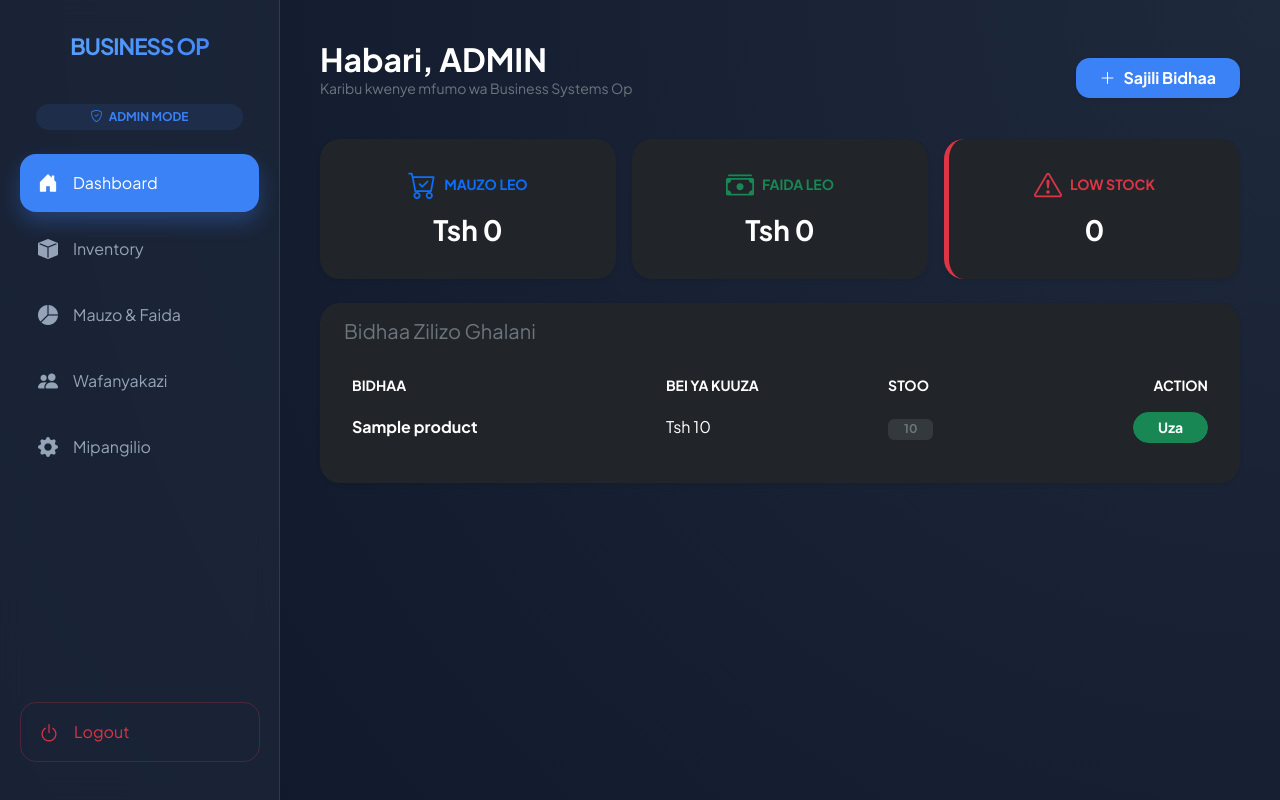
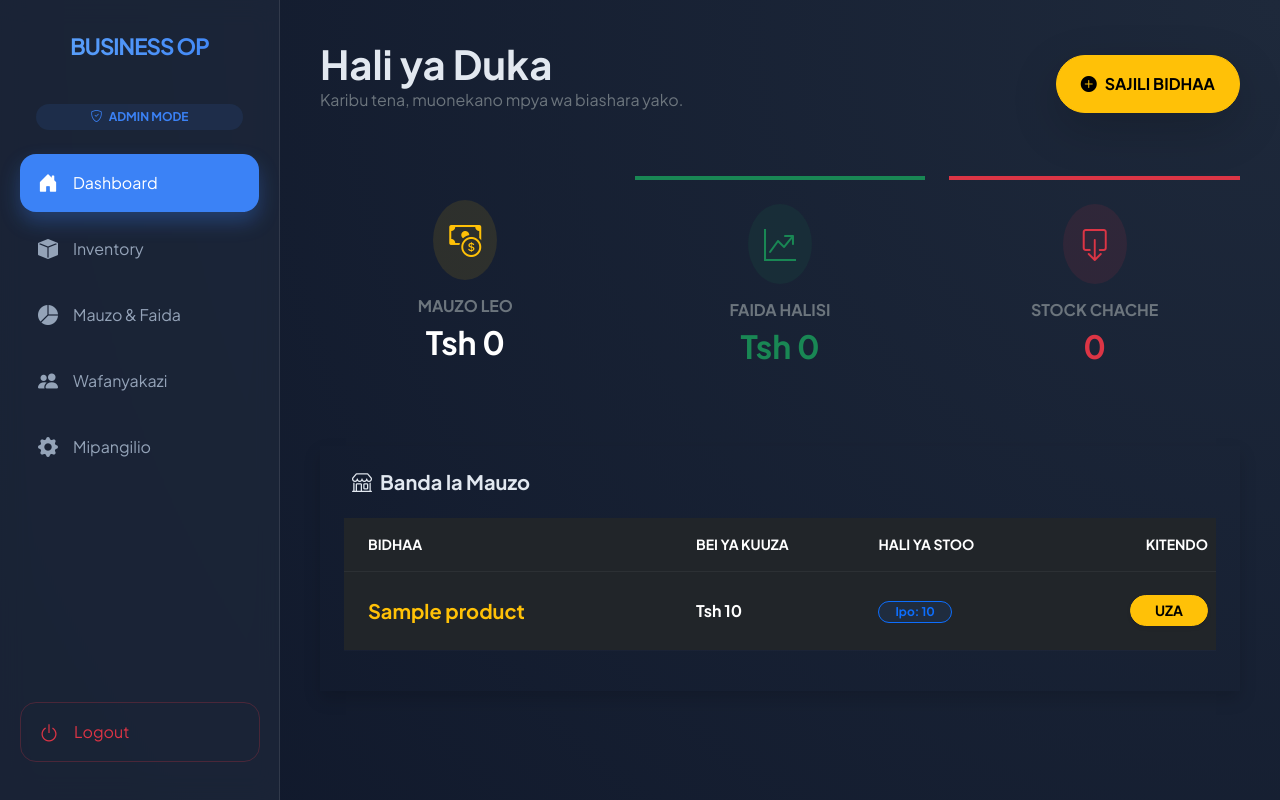
Before and after one commit to benmass1/Business_Systems_Op, a Flask app: page / in a window 1280 px wide. Run offline with Flask 3, Linux system fonts and the light colour scheme; the visitor is signed in with stand-in values (Sample User, id 1); data comes from the database, SQL or seed files in the repository; tables that the repository leaves empty hold one stand-in row (values such as "Sample post").

Commit message:
Update index.html

```diff
--- a/templates/index.html
+++ b/templates/index.html
@@ -1,78 +1,78 @@
 {% extends "layout.html" %}
 {% block content %}
-<div class="d-flex justify-content-between align-items-center mb-4 text-white">
+
+<div class="d-flex justify-content-between align-items-center mb-5">
     <div>
-        <h2 class="fw-bold mb-0">Habari, {{ session.get('role').upper() }}</h2>
-        <p class="text-secondary small">Karibu kwenye mfumo wa Business Systems Op</p>
+        <h1 class="fw-bold mb-0">Hali ya Duka</h1>
+        <p class="text-secondary">Karibu tena, muonekano mpya wa biashara yako.</p>
     </div>
     {% if session.get('role') == 'admin' %}
-    <button class="btn btn-primary px-4 py-2 shadow-sm fw-bold" data-bs-toggle="modal" data-bs-target="#modalBidhaa">
-        <i class="bi bi-plus-lg me-2"></i>Sajili Bidhaa
+    <button class="btn btn-warning px-4 py-3 rounded-pill fw-bold shadow-lg" data-bs-toggle="modal" data-bs-target="#modalBidhaa">
+        <i class="bi bi-plus-circle-fill me-2"></i>SAJILI BIDHAA
     </button>
     {% endif %}
 </div>
 
-<div class="row g-3 mb-4 text-center">
-    <div class="col-{% if session.get('role') == 'admin' %}6 col-md-4{% else %}12{% endif %}">
-        <div class="card bg-dark text-white p-4 border-0 shadow-sm" style="border-radius: 20px;">
-            <div class="d-flex align-items-center justify-content-center mb-2 text-primary">
-                <i class="bi bi-cart-check fs-3 me-2"></i>
-                <small class="fw-bold">MAUZO LEO</small>
+<div class="row g-4 mb-5">
+    <div class="col-md-4">
+        <div class="luxury-card p-4 text-center h-100">
+            <div class="bg-warning bg-opacity-10 p-3 rounded-circle d-inline-block mb-3">
+                <i class="bi bi-cash-coin fs-2 text-warning"></i>
             </div>
-            <h3 class="fw-bold">Tsh {{ "{:,.0f}".format(total_sales) }}</h3>
+            <h6 class="text-secondary fw-bold">MAUZO LEO</h6>
+            <h2 class="fw-bold text-white">Tsh {{ "{:,.0f}".format(total_sales) }}</h2>
         </div>
     </div>
 
     {% if session.get('role') == 'admin' %}
-    <div class="col-6 col-md-4">
-        <div class="card bg-dark text-white p-4 border-0 shadow-sm" style="border-radius: 20px;">
-            <div class="d-flex align-items-center justify-content-center mb-2 text-success">
-                <i class="bi bi-cash-stack fs-3 me-2"></i>
-                <small class="fw-bold">FAIDA LEO</small>
+    <div class="col-md-4">
+        <div class="luxury-card p-4 text-center h-100 border-top border-success border-4">
+            <div class="bg-success bg-opacity-10 p-3 rounded-circle d-inline-block mb-3">
+                <i class="bi bi-graph-up-arrow fs-2 text-success"></i>
             </div>
-            <h3 class="fw-bold">Tsh {{ "{:,.0f}".format(total_profit) }}</h3>
+            <h6 class="text-secondary fw-bold text-uppercase">Faida Halisi</h6>
+            <h2 class="fw-bold text-success">Tsh {{ "{:,.0f}".format(total_profit) }}</h2>
         </div>
     </div>
-    <div class="col-12 col-md-4">
-        <div class="card bg-dark text-white p-4 border-0 shadow-sm border-start border-danger border-5" style="border-radius: 20px;">
-            <div class="d-flex align-items-center justify-content-center mb-2 text-danger">
-                <i class="bi bi-exclamation-triangle fs-3 me-2"></i>
-                <small class="fw-bold">LOW STOCK</small>
+
+    <div class="col-md-4">
+        <div class="luxury-card p-4 text-center h-100 border-top border-danger border-4">
+            <div class="bg-danger bg-opacity-10 p-3 rounded-circle d-inline-block mb-3">
+                <i class="bi bi-box-arrow-down fs-2 text-danger"></i>
             </div>
-            <h3 class="fw-bold">{{ low_stock_count }}</h3>
+            <h6 class="text-secondary fw-bold text-uppercase">Stock Chache</h6>
+            <h2 class="fw-bold text-danger">{{ low_stock_count }}</h2>
         </div>
     </div>
     {% endif %}
 </div>
 
-<div class="card bg-dark border-0 shadow-sm p-3" style="border-radius: 20px;">
-    <h5 class="mb-4 text-secondary px-2">Bidhaa Zilizo Ghalani</h5>
+<div class="luxury-card p-4 shadow">
+    <h5 class="fw-bold mb-4 px-2"><i class="bi bi-shop me-2"></i>Banda la Mauzo</h5>
     <div class="table-responsive">
         <table class="table table-dark table-hover align-middle border-0">
-            <thead class="text-secondary small text-uppercase">
-                <tr>
-                    <th class="border-0 px-3">Bidhaa</th>
-                    <th class="border-0">Bei ya Kuuza</th>
-                    <th class="border-0">Stoo</th>
-                    <th class="border-0 text-end px-3">Action</th>
+            <thead class="small text-secondary">
+                <tr style="border-bottom: 1px solid rgba(255,255,255,0.05)">
+                    <th class="py-3 px-4">BIDHAA</th>
+                    <th class="py-3">BEI YA KUUZA</th>
+                    <th class="py-3">HALI YA STOO</th>
+                    <th class="py-3 text-end">KITENDO</th>
                 </tr>
             </thead>
             <tbody>
                 {% for p in products %}
-                <tr>
-                    <td class="fw-bold border-0 px-3">{{ p.name }}</td>
-                    <td class="border-0">Tsh {{ "{:,.0f}".format(p.selling_price) }}</td>
-                    <td class="border-0">
-                        <span class="badge {% if p.stock <= 5 %}bg-danger{% else %}bg-secondary{% endif %} bg-opacity-25 {% if p.stock <= 5 %}text-danger{% else %}text-secondary{% endif %} px-3">
-                            {{ p.stock }}
-                        </span>
+                <tr style="border-bottom: 1px solid rgba(255,255,255,0.02)">
+                    <td class="py-4 px-4 fw-bold fs-5 text-warning">{{ p.name }}</td>
+                    <td class="fw-bold">Tsh {{ "{:,.0f}".format(p.selling_price) }}</td>
+                    <td>
+                        {% if p.stock <= 5 %}
+                        <span class="badge bg-danger bg-opacity-10 text-danger border border-danger px-3 rounded-pill">Chache mno: {{ p.stock }}</span>
+                        {% else %}
+                        <span class="badge bg-primary bg-opacity-10 text-primary border border-primary px-3 rounded-pill">Ipo: {{ p.stock }}</span>
+                        {% endif %}
                     </td>
-                    <td class="border-0 text-end px-3">
-                        {% if p.stock > 0 %}
-                        <a href="/sell/{{ p.id }}" class="btn btn-success btn-sm px-4 rounded-pill fw-bold">Uza</a>
-                        {% else %}
-                        <span class="badge bg-danger">Imeisha</span>
-                        {% endif %}
+                    <td class="text-end">
+                        <a href="/sell/{{ p.id }}" class="btn btn-warning px-4 rounded-pill fw-bold btn-sm shadow-sm">UZA</a>
                     </td>
                 </tr>
                 {% endfor %}
@@ -81,41 +81,26 @@
     </div>
 </div>
 
-{% if session.get('role') == 'admin' %}
 <div class="modal fade" id="modalBidhaa" tabindex="-1">
     <div class="modal-dialog modal-dialog-centered">
-        <div class="modal-content bg-white text-dark" style="border-radius: 25px; overflow: hidden;">
+        <div class="modal-content bg-white text-dark shadow-lg" style="border-radius: 30px;">
             <div class="modal-header border-0 pt-4 px-4">
                 <h4 class="modal-title fw-bold">Sajili Bidhaa Mpya</h4>
                 <button type="button" class="btn-close" data-bs-dismiss="modal"></button>
             </div>
             <form action="/add_product" method="POST">
                 <div class="modal-body px-4">
-                    <div class="mb-3">
-                        <label class="form-label small fw-bold">Jina la Bidhaa</label>
-                        <input type="text" name="name" class="form-control border-secondary text-dark py-2" placeholder="Mfano: Saruji" required>
-                    </div>
-                    <div class="row">
-                        <div class="col-md-6 mb-3">
-                            <label class="form-label small fw-bold">Bei Kununua (Tsh)</label>
-                            <input type="number" name="buying_price" class="form-control border-secondary text-dark py-2" required>
-                        </div>
-                        <div class="col-md-6 mb-3">
-                            <label class="form-label small fw-bold">Bei Kuuza (Tsh)</label>
-                            <input type="number" name="selling_price" class="form-control border-secondary text-dark py-2" required>
-                        </div>
-                    </div>
-                    <div class="mb-3">
-                        <label class="form-label small fw-bold">Idadi (Stock)</label>
-                        <input type="number" name="stock" class="form-control border-secondary text-dark py-2" required>
-                    </div>
+                    <input type="text" name="name" class="form-control border-dark mb-3 p-3 rounded-4" placeholder="Jina la Bidhaa" required>
+                    <input type="number" name="buying_price" class="form-control border-dark mb-3 p-3 rounded-4" placeholder="Bei ya Kununua" required>
+                    <input type="number" name="selling_price" class="form-control border-dark mb-3 p-3 rounded-4" placeholder="Bei ya Kuuza" required>
+                    <input type="number" name="stock" class="form-control border-dark mb-3 p-3 rounded-4" placeholder="Idadi (Stock)" required>
                 </div>
                 <div class="modal-footer border-0 pb-4 px-4">
-                    <button type="submit" class="btn btn-primary w-100 py-3 fw-bold rounded-pill">Hifadhi Kwenye Stoo</button>
+                    <button type="submit" class="btn btn-warning w-100 p-3 rounded-pill fw-bold text-dark fs-5">HIFADHI SASA</button>
                 </div>
             </form>
         </div>
     </div>
 </div>
-{% endif %}
+
 {% endblock %}
```
